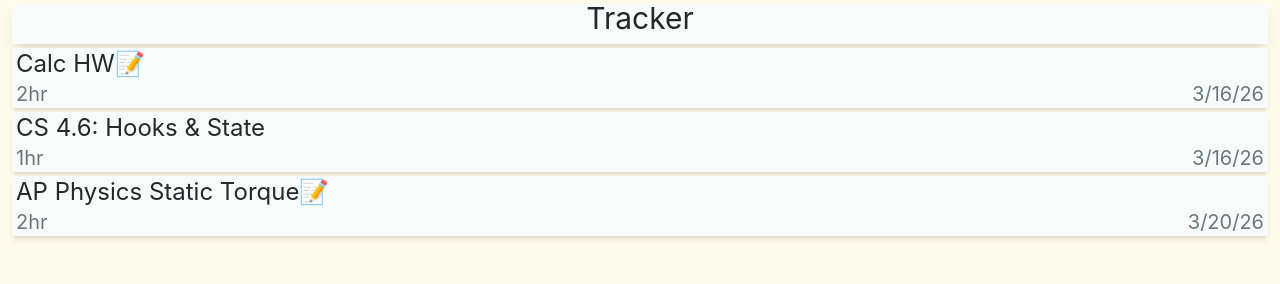
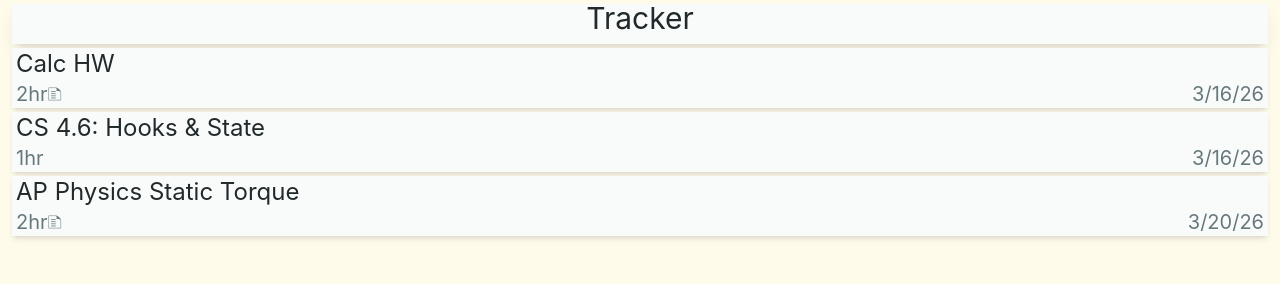
Before and after one commit to kazmirwang/Final-Capstone-KazimirWang, a React (Vite) app: page /tracker in a window 1280 px wide. Shown: the top 284 px of the page. Built offline with nearby package versions, Linux system fonts and the light colour scheme.

Commit message:
moved note icon

```diff
--- a/src/components/Task.jsx
+++ b/src/components/Task.jsx
@@ -9,9 +9,9 @@ function Task({ title, time, due, note }) {
       onClick={() => setIsOpen(!isOpen)}
     >
       <span className="text-2xl text-mist-800 flex">
-        {title + (note == undefined ? "" : "📝")}
+        {title}
       </span>
-      <span className="text-xl text-mist-500">{time}</span>
+      <span className="text-xl text-mist-500">{time + (note == undefined ? "" : "🗈")}</span>
       <span className="text-xl text-mist-500 float-right">{due}</span>
       {isOpen && note != undefined && (
         <p className="text-mist-500">Notes: {note}</p>
```
